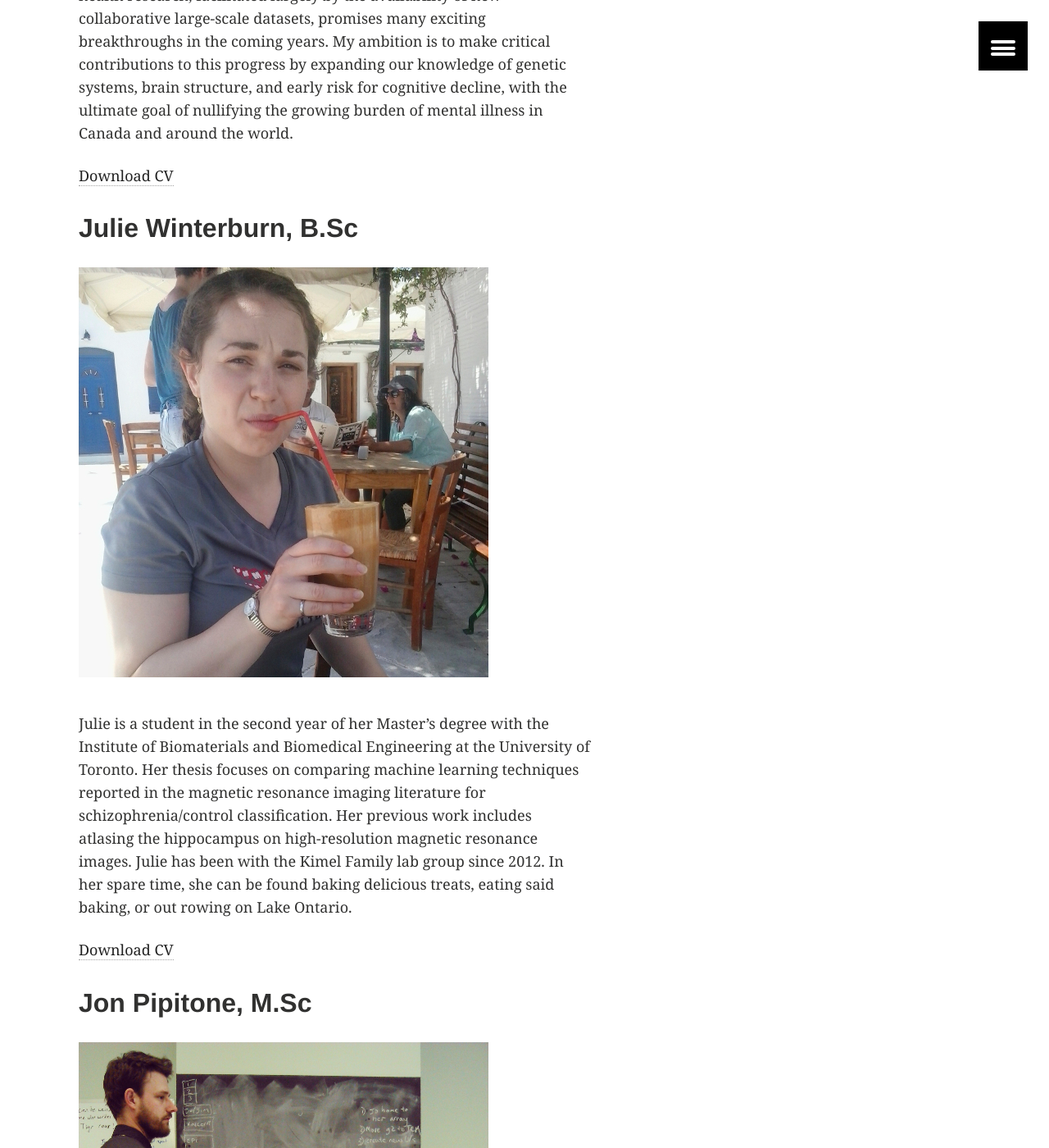
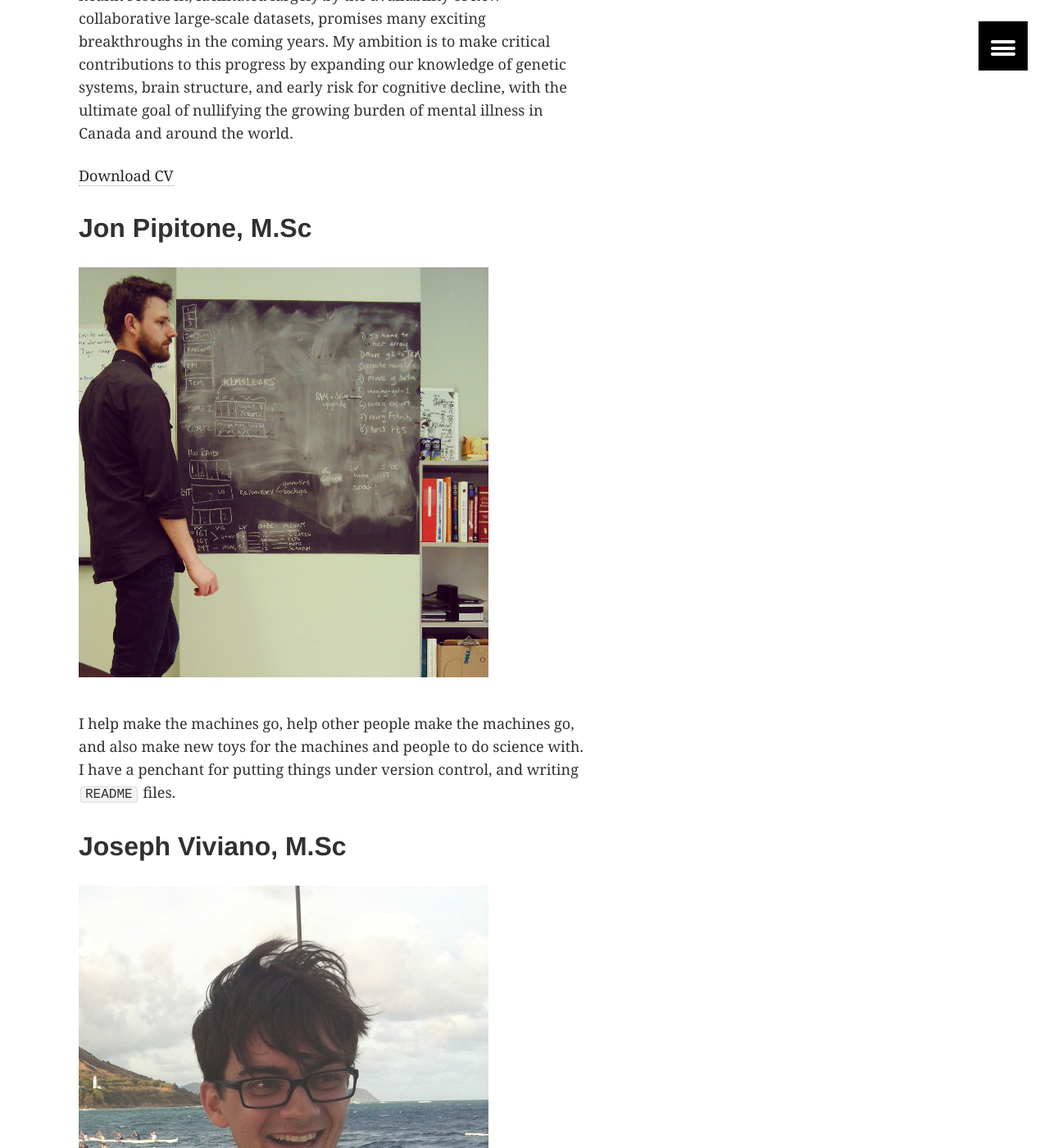
Before and after one commit to TIGRLab/tigrlab.github.io, a Jekyll site: the page built from members/index.md, in a window 1280 px wide and 1400 px high, scrolled down 11510 px. Shown: the whole window at 82% size. Built offline with Jekyll 4.4.1, drawn with Linux system fonts in a browser that asks for light colours; some of the changed text lies outside the part shown.

Commit message:
moved julie to alumni

```diff
--- a/members/index.md
+++ b/members/index.md
@@ -122,16 +122,6 @@
 
 [Download CV](/files/daniel.felsky.cv.doc)
 
-Julie Winterburn, B.Sc
-----------------------
-<figure>
-	<a href="/images/ppl.j.winterburn.jpg"><img src="/images/ppl.j.winterburn.jpg"></a>
-</figure>
-
-Julie is a student in the second year of her Master's degree with the Institute of Biomaterials and Biomedical Engineering at the University of Toronto. Her thesis focuses on comparing machine learning techniques reported in the magnetic resonance imaging literature for schizophrenia/control classification. Her previous work includes atlasing the hippocampus on high-resolution magnetic resonance images. Julie has been with the Kimel Family lab group since 2012. In her spare time, she can be found baking delicious treats, eating said baking, or out rowing on Lake Ontario.
-
-[Download CV](/files/julie.winterburn.cv.pdf)
-
 Jon Pipitone, M.Sc
 ------------------
 <figure>
@@ -172,6 +162,16 @@
 
 Alumni
 ======
+
+Julie Winterburn, M.Sc
+----------------------
+<figure>
+	<a href="/images/ppl.j.winterburn.jpg"><img src="/images/ppl.j.winterburn.jpg"></a>
+</figure>
+
+Julie is a student in the second year of her Master's degree with the Institute of Biomaterials and Biomedical Engineering at the University of Toronto. Her thesis focuses on comparing machine learning techniques reported in the magnetic resonance imaging literature for schizophrenia/control classification. Her previous work includes atlasing the hippocampus on high-resolution magnetic resonance images. Julie has been with the Kimel Family lab group since 2012. In her spare time, she can be found baking delicious treats, eating said baking, or out rowing on Lake Ontario.
+
+[Download CV](/files/julie.winterburn.cv.pdf)
 
 Dr. Mallar Chakravarty, Ph.D
 ----------------------------
```
